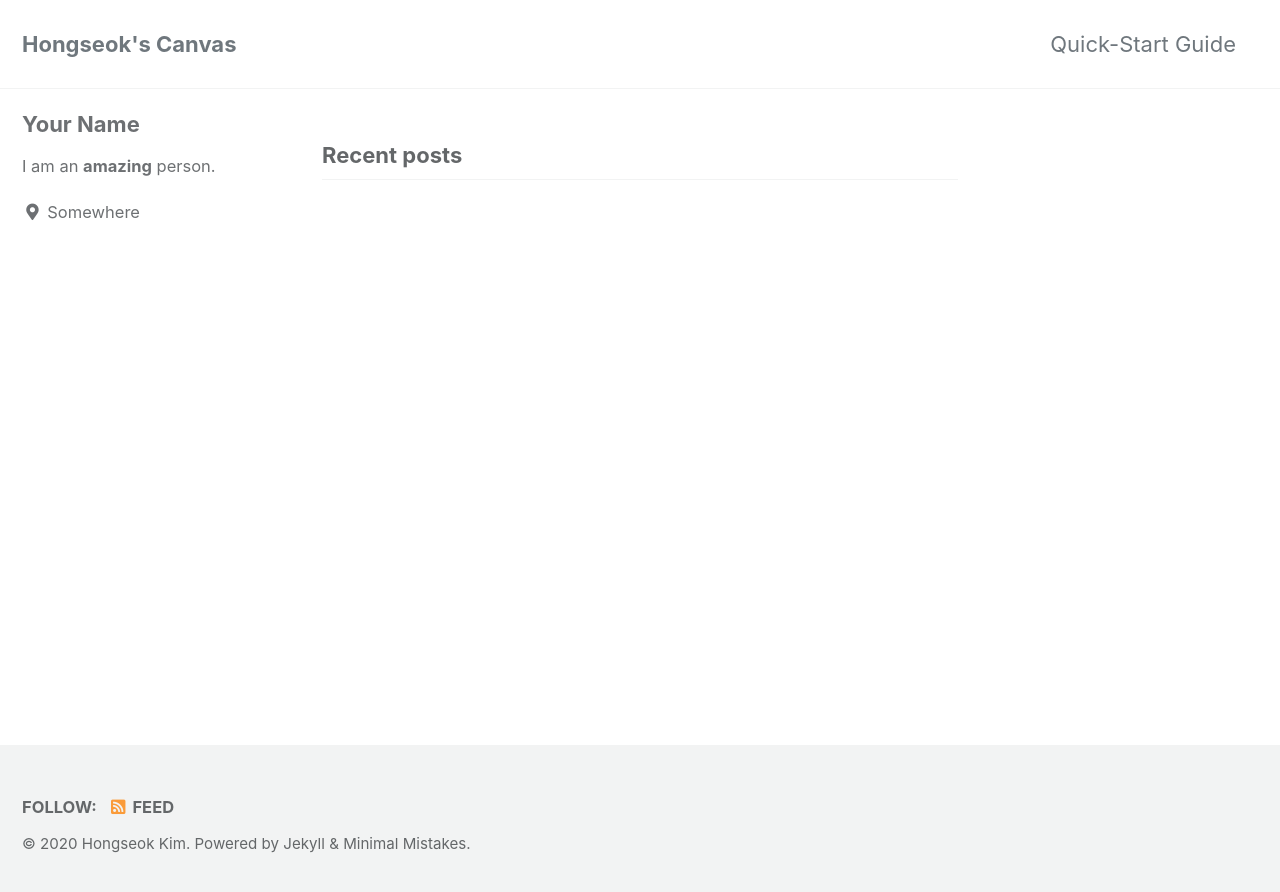
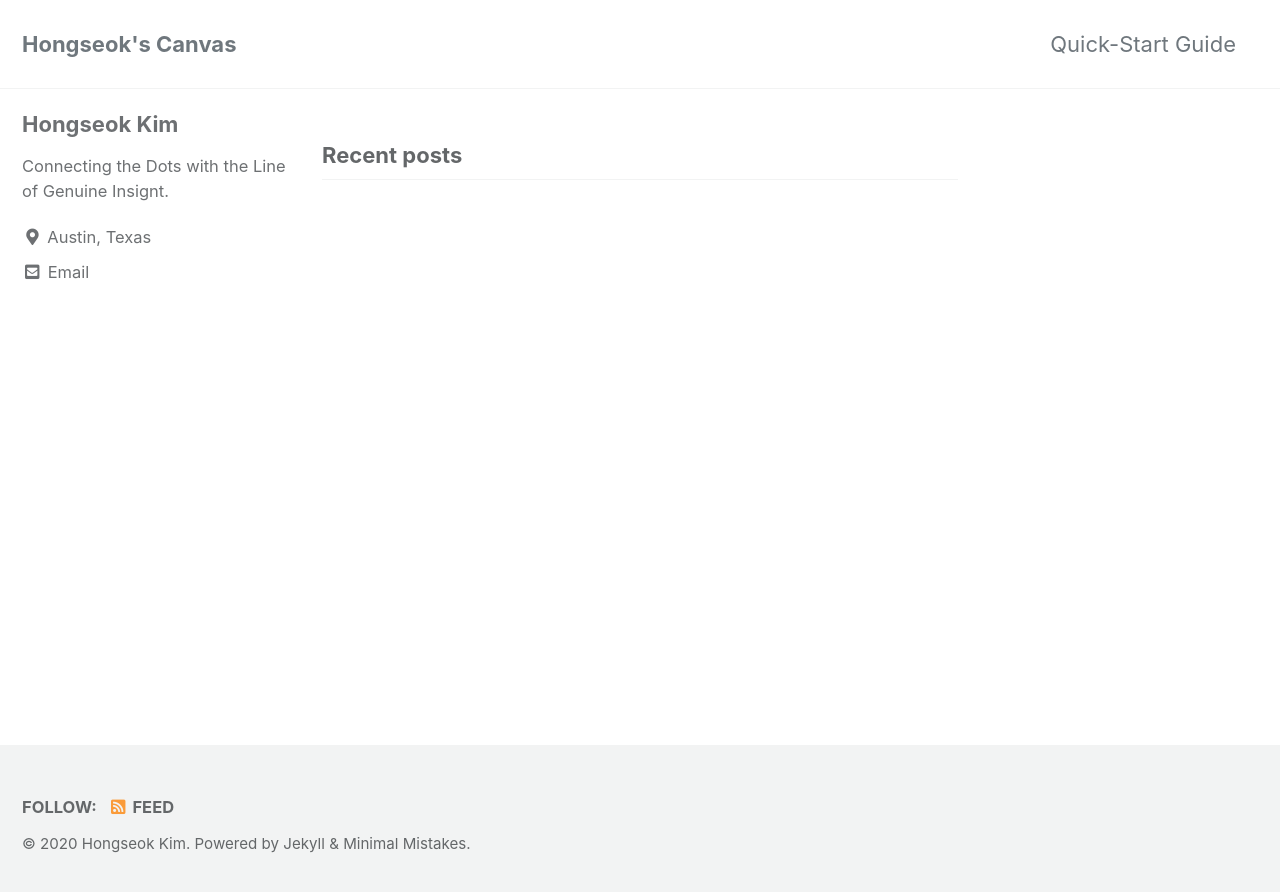
Before and after one commit to inb05141/inb05141.github.io, a Jekyll site: the page built from index.html, in a window 1280 px wide. Shown: the top 892 px of the page. Built offline with Jekyll 4.4.1, drawn with Linux system fonts in a browser that asks for light colours; cached includes are drawn as plain includes; the list of posts is cut into pages by our own code.

Commit message:
Update _config.yml

```diff
--- a/_config.yml
+++ b/_config.yml
@@ -20,7 +20,7 @@ title                    : "Hongseok's Canvas"
 title_separator          : "-"
 subtitle                 : # site tagline that appears below site title in masthead
 name                     : "Hongseok Kim"
-description              : "Connecting the Dots with the Lines of Genuine Insigh"
+description              : "Connecting the Dots with the Lines of Genuine Insight"
 url                      : # the base hostname & protocol for your site e.g. "https://mmistakes.github.io"
 baseurl                  : # the subpath of your site, e.g. "/blog"
 repository               : # GitHub username/repo-name e.g. "mmistakes/minimal-mistakes"
@@ -93,11 +93,11 @@ analytics:
 
 # Site Author
 author:
-  name             : "Your Name"
+  name             : "Hongseok Kim"
   avatar           : # path of avatar image, e.g. "/assets/images/bio-photo.jpg"
-  bio              : "I am an **amazing** person."
-  location         : "Somewhere"
-  email            :
+  bio              : "Connecting the Dots with the Line of Genuine Insignt."
+  location         : "Austin, Texas"
+  email            : "inb05141@utexas.edu"
   links:
     - label: "Email"
       icon: "fas fa-fw fa-envelope-square"
```
